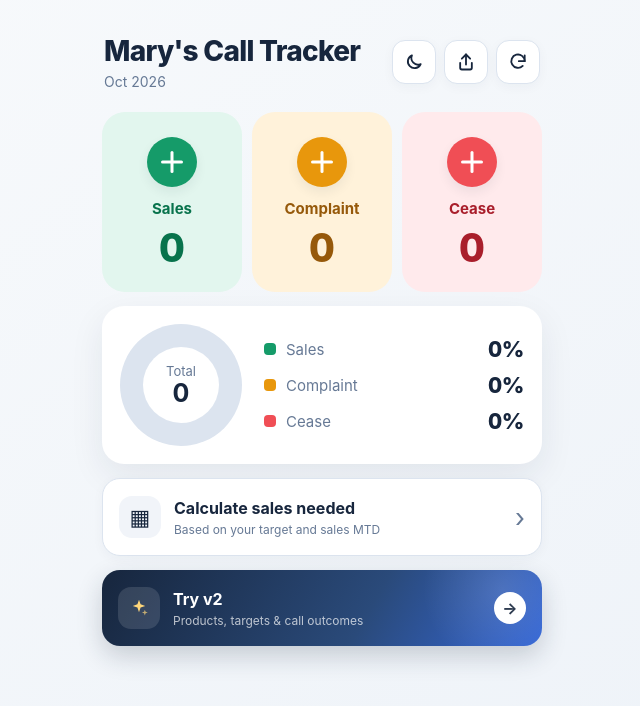
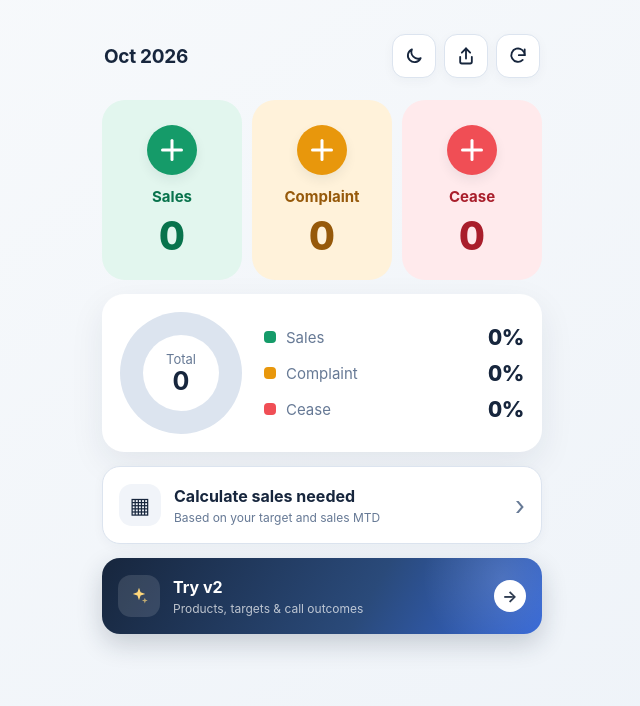
Before and after one commit to PeteCTW/sales-tracker, a plain HTML site: page index.html in a window 1280 px wide. Shown: the whole page, without its empty margins (318-958 px from the left). Drawn offline with Linux system fonts and the light colour scheme.

Commit message:
Rename to Call Tracker and show only the month in the header

```diff
--- a/index.html
+++ b/index.html
@@ -13,7 +13,7 @@
     document.documentElement.dataset.theme = theme;
   })();
 </script>
-<title>Mary's Call Tracker</title>
+<title>Call Tracker</title>
 <style>
   :root {
     --ink: #17263d;
@@ -79,7 +79,7 @@
   button { cursor: pointer; }
   .app { max-width: 440px; margin: 0 auto; }
   .topbar { display:flex; align-items:center; justify-content:space-between; margin: 12px 2px 22px; }
-  h1 { font-size: 28px; letter-spacing: -.7px; margin: 0; font-weight: 760; }
+  h1 { font-size: 19px; letter-spacing: -.3px; margin: 0; font-weight: 700; white-space: nowrap; }
   .subtle { color: var(--muted); font-size: 14px; margin-top: 5px; }
   .icon-button { border: 1px solid var(--line); background: var(--panel); color: var(--ink); border-radius: 13px; width: 44px; height: 44px; font-size: 20px; box-shadow: var(--shadow-sm); display:grid; place-items:center; padding:0; }
   .icon-button:active { transform: scale(.94); }
@@ -153,7 +153,6 @@
   .done { width:100%; border:0; border-radius:16px; min-height:54px; background:var(--button); color:var(--button-ink); font-weight:700; margin-top:18px; }
   @media (max-width:360px) {
     body { padding:15px 12px; }
-    h1 { font-size:25px; }
     .counter { min-height:160px; }
     .counter-label { font-size:14px; }
     .counter-number { font-size:34px; }
@@ -170,8 +169,7 @@
 <main class="app">
   <header class="topbar">
     <div>
-      <h1>Mary's Call Tracker</h1>
-      <div class="subtle" id="today-label">Daily call count</div>
+      <h1 id="today-label">Call Tracker</h1>
     </div>
     <div class="top-actions">
     <button class="icon-button" id="theme-toggle" type="button" aria-label="Switch theme" title="Light / dark mode"><svg class="icon-moon" width="20" height="20" viewBox="0 0 24 24" fill="none" stroke="currentColor" stroke-width="2.2" stroke-linecap="round" stroke-linejoin="round" aria-hidden="true"><path d="M20 14.5A8 8 0 0 1 9.5 4a8 8 0 1 0 10.5 10.5z"/></svg><svg class="icon-sun" width="20" height="20" viewBox="0 0 24 24" fill="none" stroke="currentColor" stroke-width="2.2" stroke-linecap="round" aria-hidden="true"><circle cx="12" cy="12" r="4"/><path d="M12 2v2M12 20v2M4.9 4.9l1.4 1.4M17.7 17.7l1.4 1.4M2 12h2M20 12h2M4.9 19.1l1.4-1.4M17.7 6.3l1.4-1.4"/></svg></button>
```
Also changed, not shown: v2.html (+3 -5 lines).
